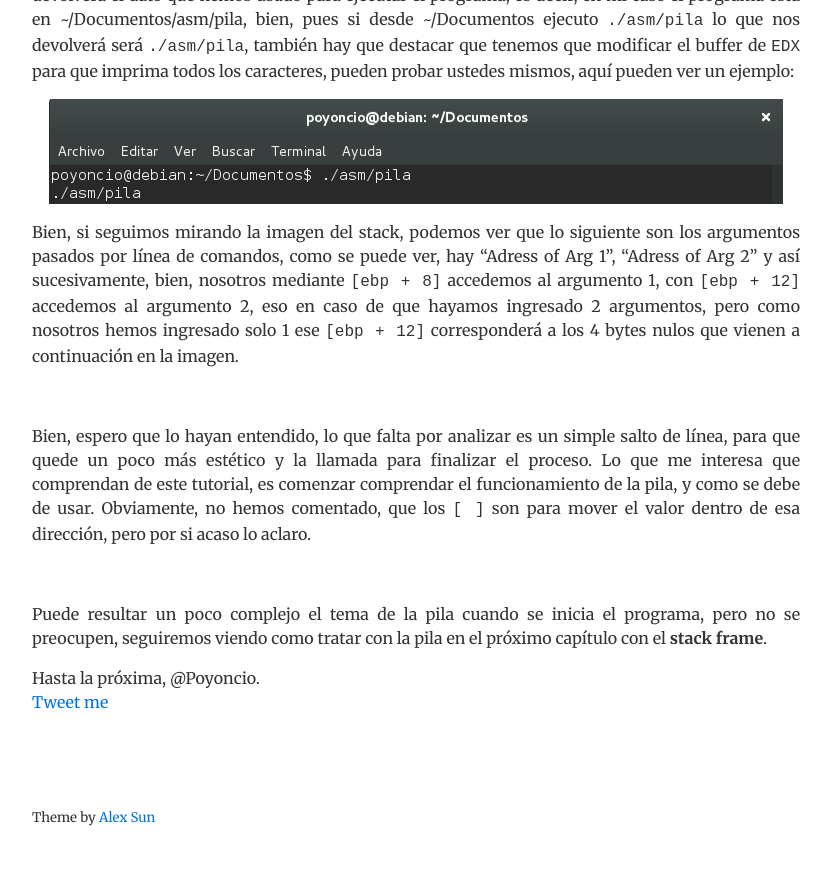
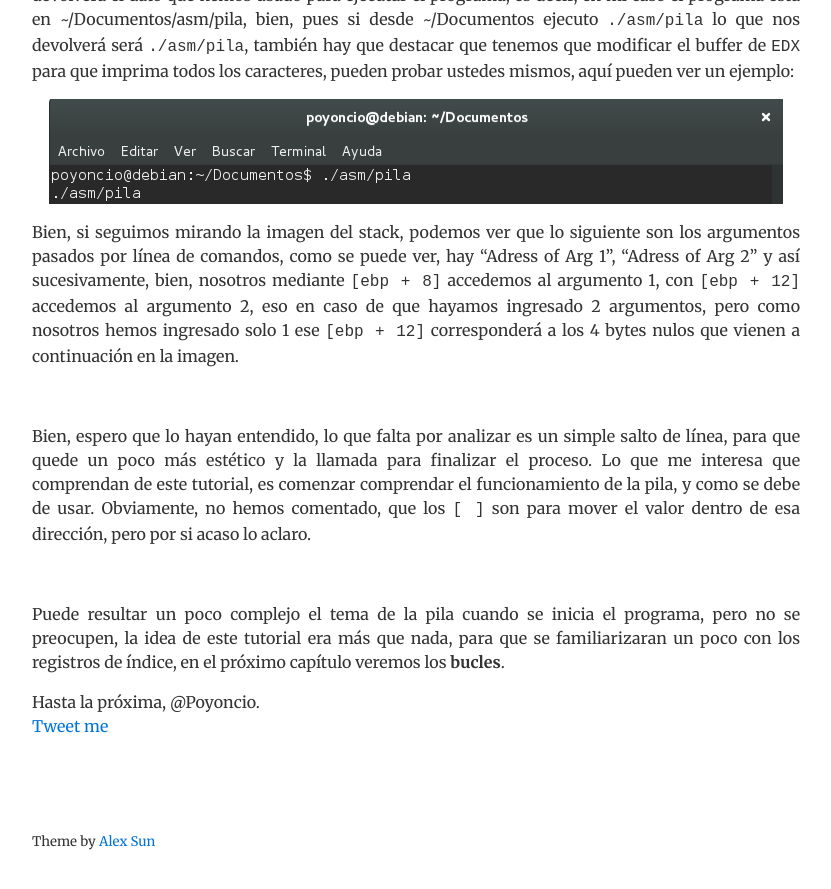
Before and after one commit to Poyoncio/poyoweb, a Jekyll site: the page built from _posts/2017-02-11-Curso-ensamblador-11-Registros-de-indice.md, in a window 1280 px wide and 900 px high, scrolled down 3492 px. Shown: the top 889 px of the window, without its empty margins (224-1055 px from the left). Built offline with Jekyll 4.4.1, drawn with Linux system fonts in a browser that asks for light colours; nearby versions of some CDN libraries; comment, search, counter and statistics services are not loaded.

Commit message:
Update 2017-02-11-Curso-ensamblador-11-Registros-de-indice.md

```diff
--- a/_posts/2017-02-11-Curso-ensamblador-11-Registros-de-indice.md
+++ b/_posts/2017-02-11-Curso-ensamblador-11-Registros-de-indice.md
@@ -104,4 +104,4 @@ Bien, espero que lo hayan entendido, lo que falta por analizar es un simple salt
 
 <br>
 
-Puede resultar un poco complejo el tema de la pila cuando se inicia el programa, pero no se preocupen, seguiremos viendo como tratar con la pila en el próximo capítulo con el **stack frame**.
+Puede resultar un poco complejo el tema de la pila cuando se inicia el programa, pero no se preocupen, la idea de este tutorial era más que nada, para que se familiarizaran un poco con los registros de índice, en el próximo capítulo veremos los **bucles**.
```
